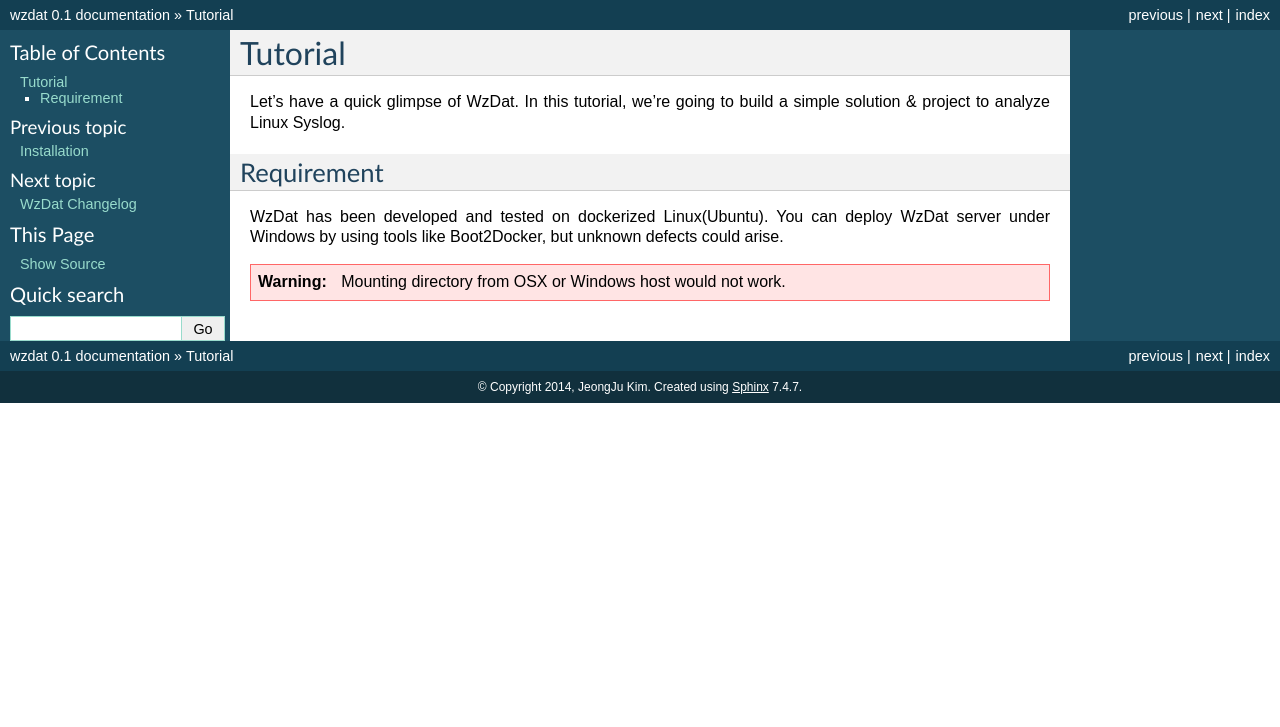
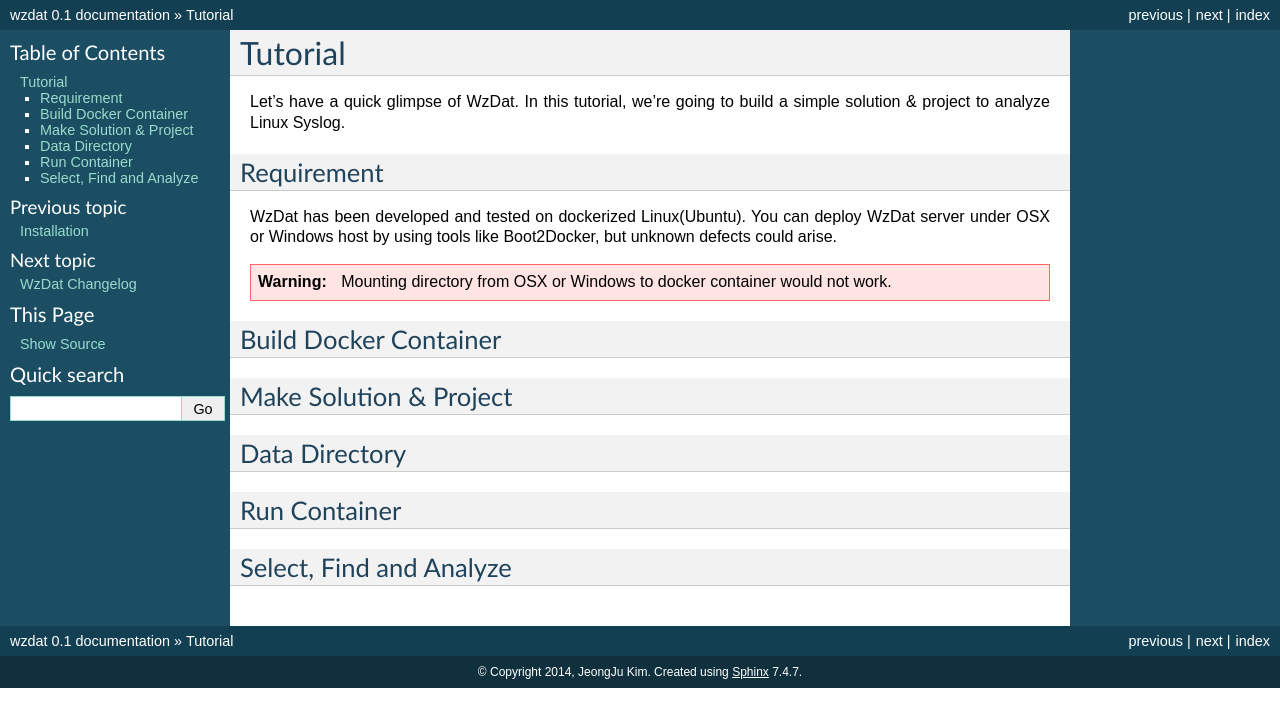
Before and after one commit to haje01/wzdat, a Sphinx documentation site: the page built from docs/tutorial.rst, in a window 1280 px wide. Shown: the top 727 px of the page. Built offline with Sphinx 7.4.7, drawn with Linux system fonts in a browser that asks for light colours.

Commit message:
Update tutorial.rst

```diff
--- a/docs/tutorial.rst
+++ b/docs/tutorial.rst
@@ -7,8 +7,24 @@ Let's have a quick glimpse of WzDat. In this tutorial, we're going to build a si
 Requirement
 -----------
 
-WzDat has been developed and tested on dockerized Linux(Ubuntu). You can deploy WzDat server under Windows by using tools like Boot2Docker, but unknown defects could arise.
+WzDat has been developed and tested on dockerized Linux(Ubuntu). You can deploy WzDat server under OSX or Windows host by using tools like Boot2Docker, but unknown defects could arise.
 
 .. warning::
 
-   Mounting directory from OSX or Windows host would not work.
+   Mounting directory from OSX or Windows to docker container would not work.
+
+
+Build Docker Container
+----------------------
+
+Make Solution & Project
+-----------------------
+
+Data Directory
+--------------
+
+Run Container
+-------------
+
+Select, Find and Analyze
+------------------------
```
